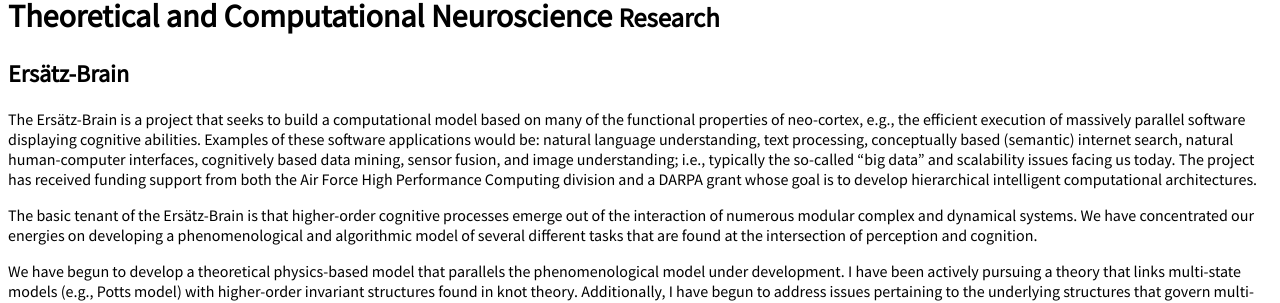
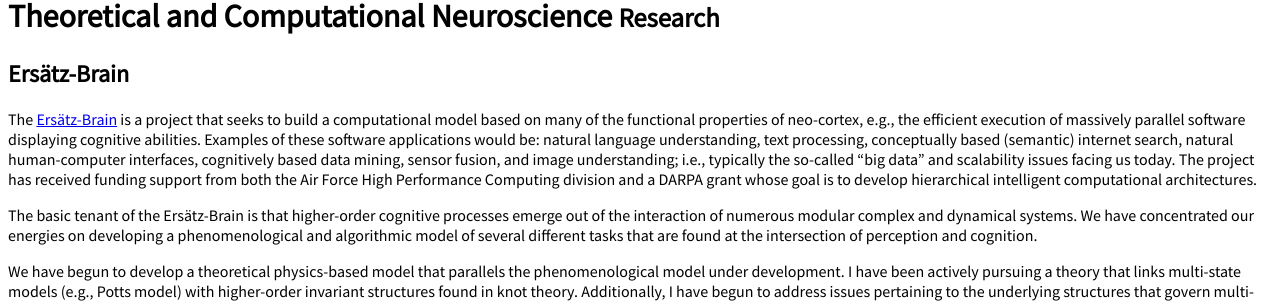
Before and after one commit to danieldf/danieldf.github.com, a Jekyll site: the page built from research/tcneuro.md, in a window 1280 px wide. Shown: the part 149-452 px from the top of the page. Built offline with Jekyll 4.4.1, drawn with Linux system fonts in a browser that asks for light colours; nearby versions of some CDN libraries; comment, search, counter and statistics services are not loaded; part of the change alters nothing that is shown.

```diff
--- a/research/tcneuro.md
+++ b/research/tcneuro.md
@@ -8,7 +8,8 @@ tags: [arXiv, q-bio, q-bio.QM, cond-mat, cond-mat.dis-nn, cond-mat.stat-mech]
 
 ## Ersätz-Brain
 
-The Ersätz-Brain is a project that seeks to build a computational model based on
+The [Ersätz-Brain](http://www.cog.brown.edu/Research/ErsatzBrainGroup/index.html)
+is a project that seeks to build a computational model based on
 many of the functional properties of neo-cortex, e.g., the efficient execution
 of massively parallel software displaying cognitive abilities. Examples of these
 software applications would be: natural language understanding, text processing,
```
